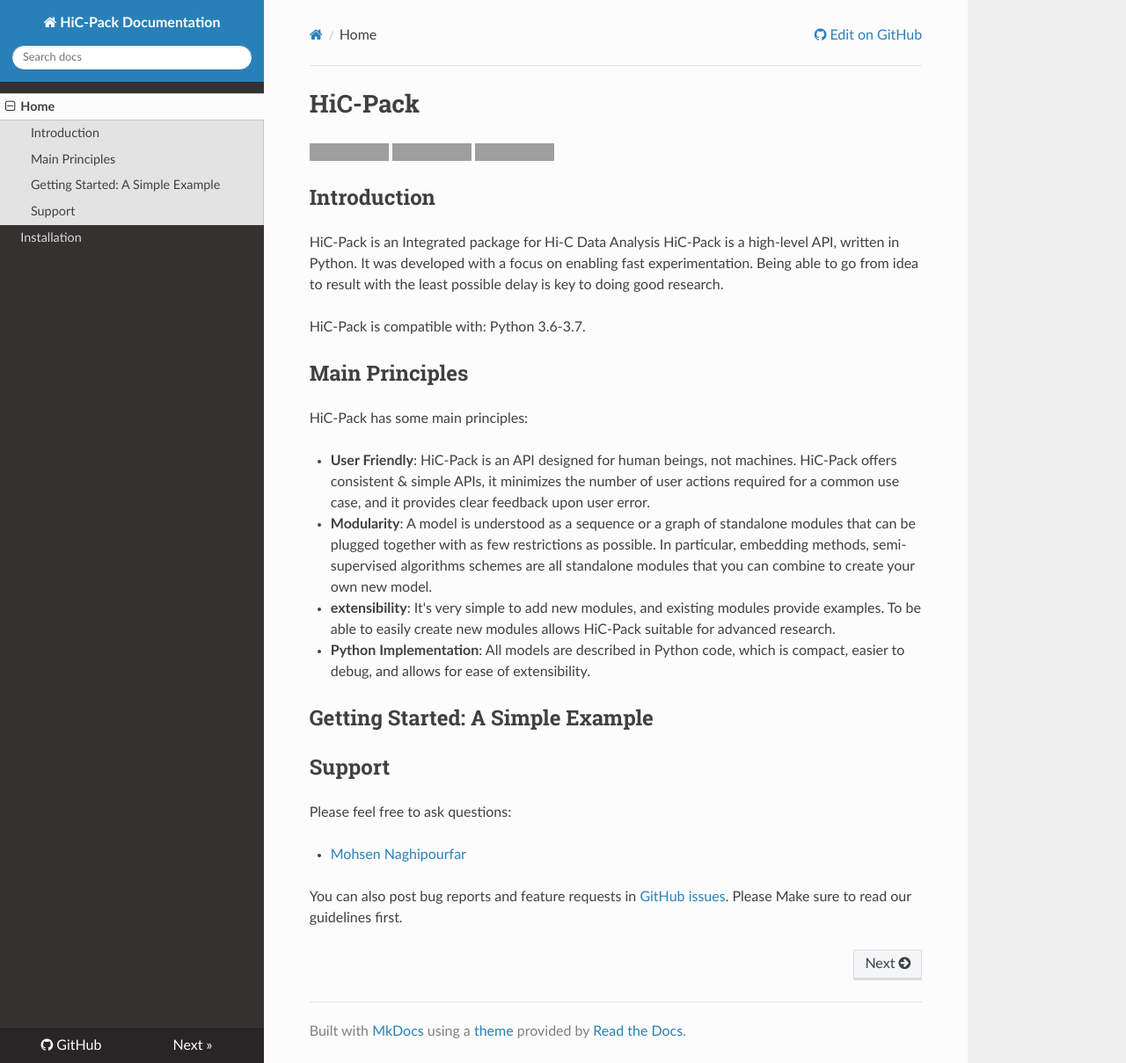
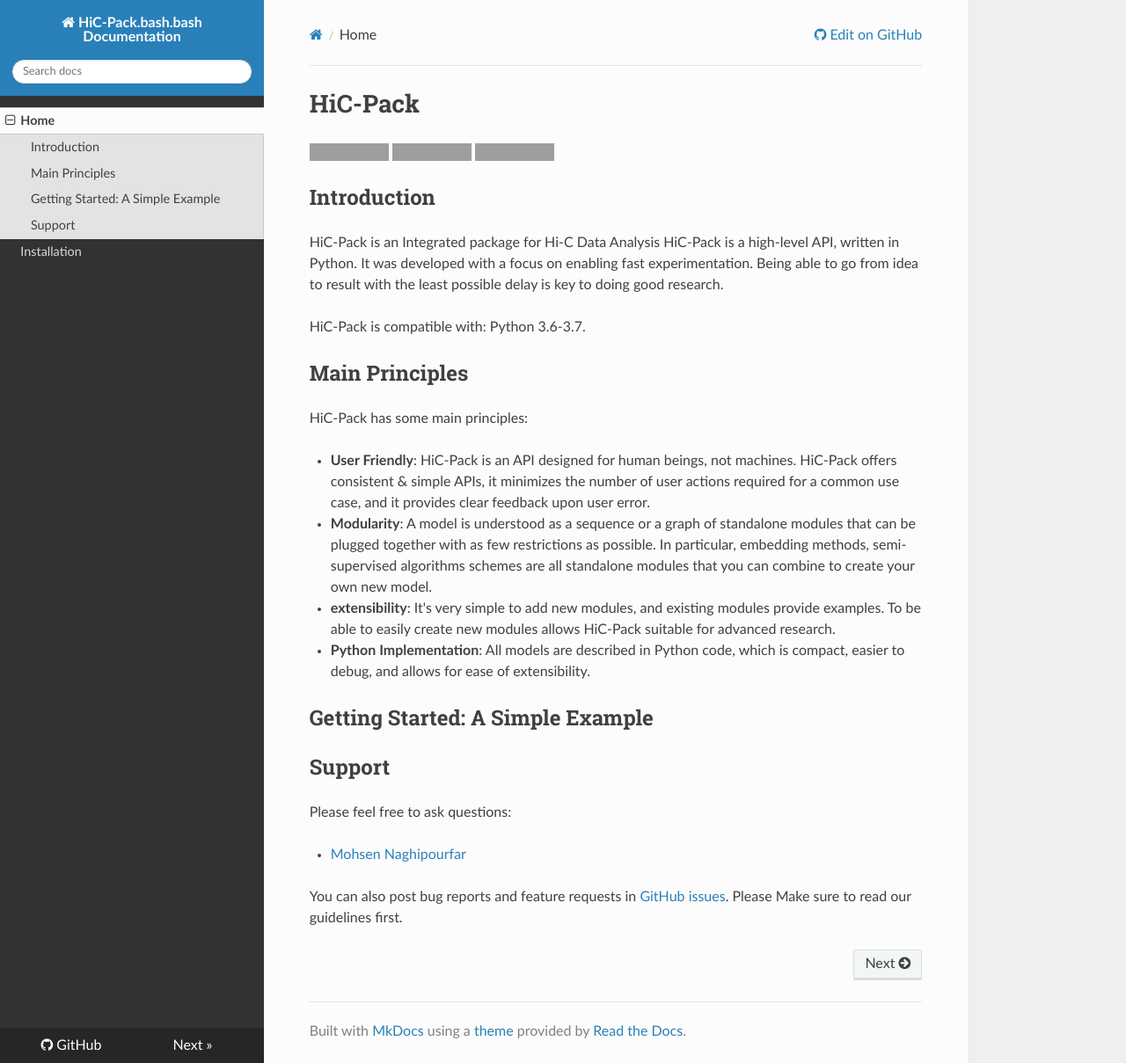
Before and after one commit to Naghipourfar/HiCPack, an MkDocs documentation site: the page built from docs/index.md, in a window 1280 px wide and 1209 px high. Shown: the whole window at 88% size. Built offline with MkDocs 1.6.1, drawn with Linux system fonts in a browser that asks for light colours; nearby versions of some CDN libraries; grey boxes are pictures that could not be loaded.

Commit message:
Renew version

```diff
--- a/mkdocs.yml
+++ b/mkdocs.yml
@@ -1,7 +1,7 @@
-site_name: HiC-Pack Documentation
+site_name: HiC-Pack.bash.bash Documentation
 nav:
     - Home: index.md
     - Installation: installation.md
 theme: readthedocs
-repo_url: https://github.com/Naghipourfar/HiC-Pack
+repo_url: https://github.com/Naghipourfar/HiC-Pack.bash.bash
 site_description: 'An Integrated package for Hi-C Data Analysis'
--- a/setup.py
+++ b/setup.py
@@ -8,7 +8,7 @@
       description='An Integrated package for Hi-C Data Analysis',
       long_description=long_description,
       long_description_content_type="text/markdown",
-      url='https://github.com/Naghipourfar/HiC-Pack',
+      url='https://github.com/Naghipourfar/HiC-Pack.bash.bash',
       author='Mohsen Naghipourfar',
       author_email='mn7697np@gmail.com',
       license='MIT',
```
Also changed, not shown: 1 other file.
